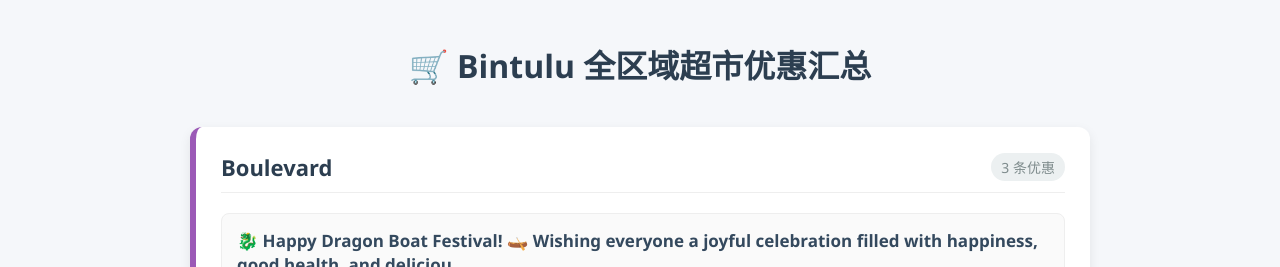
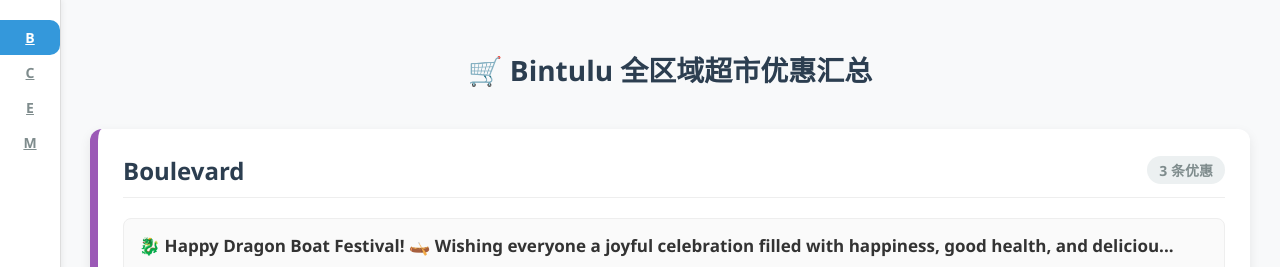
Before and after one commit to BONGRUCHAO/bintulu-deals, a Flask app: page / in a window 1280 px wide. Shown: the top 267 px of the page. Run offline with Flask 3, Linux system fonts and the light colour scheme.

Commit message:
Refactor styles and improve layout in index.html

```diff
--- a/templates/index.html
+++ b/templates/index.html
@@ -4,30 +4,100 @@
     <meta charset="UTF-8">
     <title>Bintulu 超市优惠监控</title>
     <style>
-        body { font-family: 'Segoe UI', Tahoma, Geneva, Verdana, sans-serif; max-width: 900px; margin: 0 auto; padding: 20px; background: #f5f7fa; color: #333; }
-        h1 { text-align: center; color: #2c3e50; margin-bottom: 40px; }
+        :root {
+            --primary-color: #3498db;
+            --text-color: #2c3e50;
+            --bg-light: #f8f9fa;
+        }
+
+        body {
+            font-family: 'Segoe UI', Tahoma, Geneva, Verdana, sans-serif;
+            margin: 0;
+            padding: 0;
+            background: var(--bg-light);
+            color: #333;
+            display: flex; /* 布局核心 */
+        }
+
+        /* 📌 侧边栏样式 */
+        .sidebar {
+            width: 60px;
+            background: #fff;
+            border-right: 1px solid #ddd;
+            height: 100vh;
+            position: fixed;
+            top: 0;
+            left: 0;
+            overflow-y: auto;
+            text-align: center;
+            padding-top: 20px;
+            z-index: 100;
+            box-shadow: 2px 0 5px rgba(0,0,0,0.05);
+        }
+
+        .letter-nav {
+            display: block;
+            padding: 8px 0;
+            font-size: 14px;
+            font-weight: bold;
+            color: #7f8c8d;
+            cursor: pointer;
+            transition: all 0.2s;
+        }
+
+        .letter-nav:hover {
+            color: var(--primary-color);
+            background: #ebf5fb;
+        }
+
+        .letter-nav.active {
+            color: white;
+            background: var(--primary-color);
+            border-radius: 0 10px 10px 0;
+        }
+
+        /* 📄 主内容区 */
+        .main-content {
+            margin-left: 60px; /* 留出侧边栏宽度 */
+            width: calc(100% - 60px);
+            padding: 30px;
+            scroll-behavior: smooth; /* 平滑滚动 */
+        }
+
+        h1 {
+            text-align: center;
+            color: var(--text-color);
+            margin-bottom: 40px;
+            font-size: 28px;
+        }
 
         /* 超市区块 */
         .market-section {
             background: #fff;
             border-radius: 12px;
             padding: 25px;
-            margin-bottom: 30px;
+            margin-bottom: 40px;
             box-shadow: 0 4px 12px rgba(0,0,0,0.08);
-            border-left: 6px solid #e74c3c; /* 默认红色左边框 */
+            border-left: 8px solid #ccc;
+            opacity: 0;
+            animation: fadeIn 0.6s forwards;
         }
 
-        /* 不同超市的边框颜色（可选） */
-        .market-section[data-market="CC Fresh"] { border-left-color: #e74c3c; }
-        .market-section[data-market="Everwin Supermarket"] { border-left-color: #3498db; }
-        .market-section[data-market="Emart Malaysia"] { border-left-color: #2ecc71; }
-        .market-section[data-market="MDS"] { border-left-color: #f39c12; }
-        .market-section[data-market="Boulevard"] { border-left-color: #9b59b6; }
+        @keyframes fadeIn {
+            to { opacity: 1; transform: translateY(0); }
+            from { opacity: 0; transform: translateY(20px); }
+        }
+
+        /* 动态颜色边框 (根据市场名) */
+        .market-section[data-market^="C"] { border-left-color: #e74c3c; } /* CCFresh */
+        .market-section[data-market^="E"] { border-left-color: #3498db; } /* Everwin/Emart */
+        .market-section[data-market^="M"] { border-left-color: #f39c12; } /* MDS */
+        .market-section[data-market^="B"] { border-left-color: #9b59b6; } /* Boulevard */
 
         .market-title {
-            font-size: 22px;
+            font-size: 24px;
             font-weight: bold;
-            color: #2c3e50;
+            color: var(--text-color);
             border-bottom: 1px solid #eee;
             padding-bottom: 10px;
             margin-bottom: 20px;
@@ -39,10 +109,9 @@
         .deal-count {
             background: #ecf0f1;
             color: #7f8c8d;
-            padding: 4px 10px;
-            border-radius: 15px;
+            padding: 4px 12px;
+            border-radius: 20px;
             font-size: 14px;
-            font-weight: normal;
         }
 
         .deal-card {
@@ -57,14 +126,12 @@
             transform: translateY(-3px);
             box-shadow: 0 6px 15px rgba(0,0,0,0.1);
             background: #fff;
-            border-color: #ddd;
         }
 
         .deal-title {
             font-weight: 600;
             font-size: 17px;
             margin-bottom: 12px;
-            color: #34495e;
             line-height: 1.4;
         }
 
@@ -75,22 +142,21 @@
             object-fit: contain;
             border-radius: 6px;
             margin-bottom: 12px;
-            background: #f0f0f0;
             display: block;
         }
 
         .deal-link {
             display: inline-block;
-            color: #3498db;
+            color: var(--primary-color);
             text-decoration: none;
             font-weight: 600;
             margin-top: 8px;
-            font-size: 14px;
             background: #ebf5fb;
             padding: 6px 12px;
             border-radius: 20px;
+            font-size: 14px;
         }
-        .deal-link:hover { background: #d6ebf8; color: #2980b9; text-decoration: none; }
+        .deal-link:hover { background: #d6ebf8; }
 
         .btn-push {
             display: block;
@@ -106,26 +172,37 @@
             font-size: 16px;
             font-weight: bold;
             box-shadow: 0 4px 10px rgba(52, 152, 219, 0.3);
-            transition: transform 0.2s;
         }
-        .btn-push:hover { transform: scale(1.05); }
 
-        .no-deals { color: #95a5a6; font-style: italic; text-align: center; padding: 20px; }
+        /* 移动端适配 */
+        @media (max-width: 768px) {
+            .sidebar {
+                display: none; /* 手机端隐藏侧边栏，或可改为顶部横向滚动 */
+            }
+            .main-content {
+                margin-left: 0;
+                width: 100%;
+                padding: 15px;
+            }
+        }
     </style>
 </head>
 <body>
 
+<!-- 🧭 左侧字母导航 -->
+<div class="sidebar" id="sidebar">
+    <!-- JS 会自动填充字母 A-Z -->
+</div>
+
+<!-- 📄 主要内容 -->
+<div class="main-content">
     <h1>🛒 Bintulu 全区域超市优惠汇总</h1>
 
-<!-- 调试信息 (发布后可删除) -->
-<!-- <p>总条数: {{ deals|length }}</p> -->
-
-<!-- ⭐️ 核心逻辑：按 market 分组并排序 -->
     {% set grouped = deals | groupby('market') %}
 
     {% for market, items in grouped | sort(attribute=0) %}
 
-<div class="market-section" data-market="{{ market }}">
+    <div class="market-section" data-market="{{ market }}" id="market-{{ market }}">
         <div class="market-title">
             {{ market }}
             <span class="deal-count">{{ items|length }} 条优惠</span>
@@ -137,7 +214,6 @@
                 <div class="deal-title">{{ d.title }}</div>
 
                 {% if d.image %}
-                <!-- 懒加载图片以防加载慢 -->
                     <img src="{{ d.image }}" alt="{{ d.title }}" class="deal-image" loading="lazy">
                 {% endif %}
 
@@ -147,43 +223,90 @@
             </div>
             {% endfor %}
         {% else %}
-        <p class="no-deals">暂无最新优惠</p>
+            <p style="text-align:center; color:#aaa;">暂无最新优惠</p>
         {% endif %}
     </div>
 
     {% endfor %}
 
-{% if not grouped %}
-    <p style="text-align:center; color:#7f8c8d;">⏳ 正在更新中，暂无数据...</p>
-{% endif %}
-
-<hr style="border:0; border-top:1px solid #ddd; margin: 40px 0;">
     <button onclick="enablePush()" class="btn-push">🔔 开启实时通知</button>
+</div>
 
 <script>
+// === 1. 生成侧边栏导航 ===
+const sidebar = document.getElementById('sidebar');
+const markets = [
+{% for m, items in grouped | sort(attribute=0) %}
+    "{{ m }}",
+{% endfor %}
+].map(m => m.trim()); // 去除可能的空格
+
+// 获取所有存在的字母
+const uniqueLetters = [...new Set(markets.map(m => m.toUpperCase().charAt(0)))].sort();
+
+uniqueLetters.forEach(letter => {
+    const a = document.createElement('a');
+    a.href = '#';
+    a.className = 'letter-nav';
+    a.innerText = letter;
+    a.onclick = () => scrollToMarket(letter);
+    sidebar.appendChild(a);
+});
+
+// === 2. 滚动函数 ===
+function scrollToMarket(letter) {
+    const targetMarket = markets.find(m => m.toUpperCase().startsWith(letter));
+    if (targetMarket) {
+        const el = document.getElementById(`market-${targetMarket}`);
+        if (el) {
+            // 减去一些像素，让标题不会被顶部遮挡
+            window.scrollTo({
+                top: el.offsetTop - 20,
+                behavior: 'smooth'
+            });
+
+            // 高亮当前按钮
+            document.querySelectorAll('.letter-nav').forEach(n => n.classList.remove('active'));
+            event.target.classList.add('active');
+        }
+    }
+}
+
+// === 3. 监听滚动，自动高亮当前正在看的字母 ===
+window.addEventListener('scroll', () => {
+    let current = '';
+    markets.forEach(m => {
+        const section = document.getElementById(`market-${m}`);
+        if (section) {
+            const rect = section.getBoundingClientRect();
+            if (rect.top >= 0 && rect.top <= 150) {
+                current = m.charAt(0).toUpperCase();
+            }
+        }
+    });
+
+    if (current) {
+        document.querySelectorAll('.letter-nav').forEach(n => {
+            n.classList.toggle('active', n.innerText === current);
+        });
+    }
+});
+
+// === 4. 通知功能 ===
 async function enablePush(){
-    if (!("Notification" in window)) { alert("您的浏览器不支持桌面通知"); return; }
+    if (!("Notification" in window)) { alert("浏览器不支持"); return; }
     const permission = await Notification.requestPermission();
-    if(permission !== "granted"){ alert("请允许通知以接收最新优惠"); return; }
+    if(permission !== "granted"){ return; }
 
     try {
         const reg = await navigator.serviceWorker.register("/static/sw.js");
         const sub = await reg.pushManager.subscribe({
             userVisibleOnly: true,
-            applicationServerKey: "YOUR_VAPID_PUBLIC_KEY" // ⚠️ 记得替换这里
+            applicationServerKey: "YOUR_VAPID_PUBLIC_KEY"
         });
-
-        await fetch("/subscribe", {
-            method: "POST",
-            headers: {"Content-Type":"application/json"},
-            body: JSON.stringify(sub)
-        });
-
-        alert("✅ 通知已开启！有新优惠时会提醒您。");
-    } catch (err) {
-        console.error(err);
-        alert("注册通知失败，请稍后重试。");
-    }
+        await fetch("/subscribe", { method:"POST", headers:{"Content-Type":"application/json"}, body:JSON.stringify(sub) });
+        alert("✅ 通知已开启");
+    } catch(e){ console.error(e); }
 }
 </script>
 
```
Lines whose indentation alone changed are shown as unchanged.
